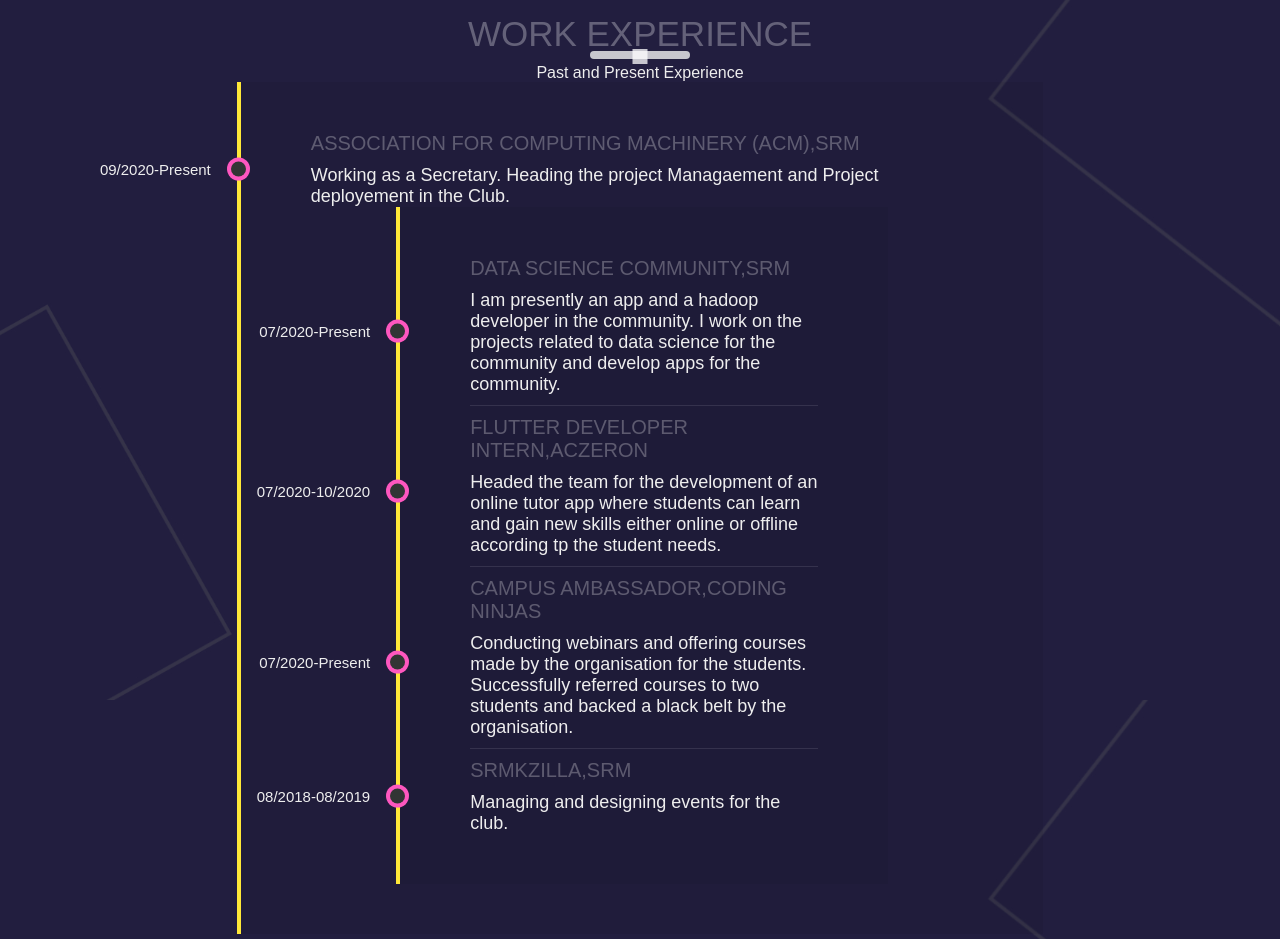
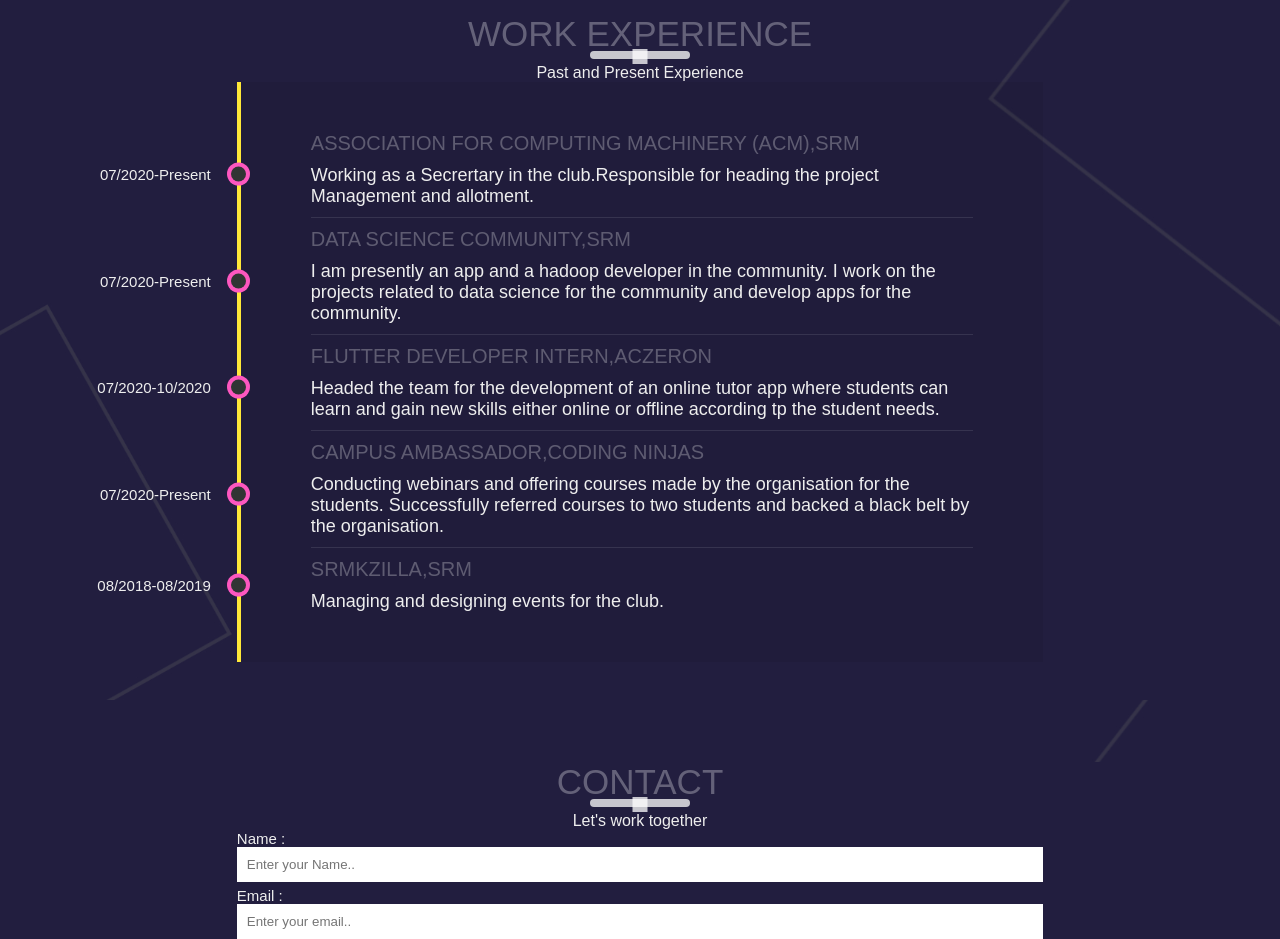
Before and after one commit to oojas/Portfolio, a plain HTML site: page index.html in a window 1280 px wide. Shown: the part 3300-4239 px from the top of the page. Drawn offline with nearby package versions, Linux system fonts and the light colour scheme.

Commit message:
Update index.html

```diff
--- a/index.html
+++ b/index.html
@@ -231,16 +231,15 @@
                     Past and Present Experience
                 </h6>
             </div>
+
             <div class="timeline" data-aos="fade-down" data-aos-delay="300">
                 <ul>
-                    <li class="date " data-date="09/2020-Present ">
-                        <h1> Association for Computing Machinery (ACM),SRM</h1>
+                     <li class="date " data-date="07/2020-Present ">
+                        <h1>Association for Computing Machinery (ACM),SRM</h1>
                         <p>
-                           Working as a Secretary. Heading the project Managaement and Project deployement in the Club.
+                         Working as a Secrertary in the club.Responsible for heading the project Management and allotment.
                         </p>
                     </li>
-            <div class="timeline" data-aos="fade-down" data-aos-delay="300">
-                <ul>
                     <li class="date " data-date="07/2020-Present ">
                         <h1>Data Science Community,SRM</h1>
                         <p>
```
